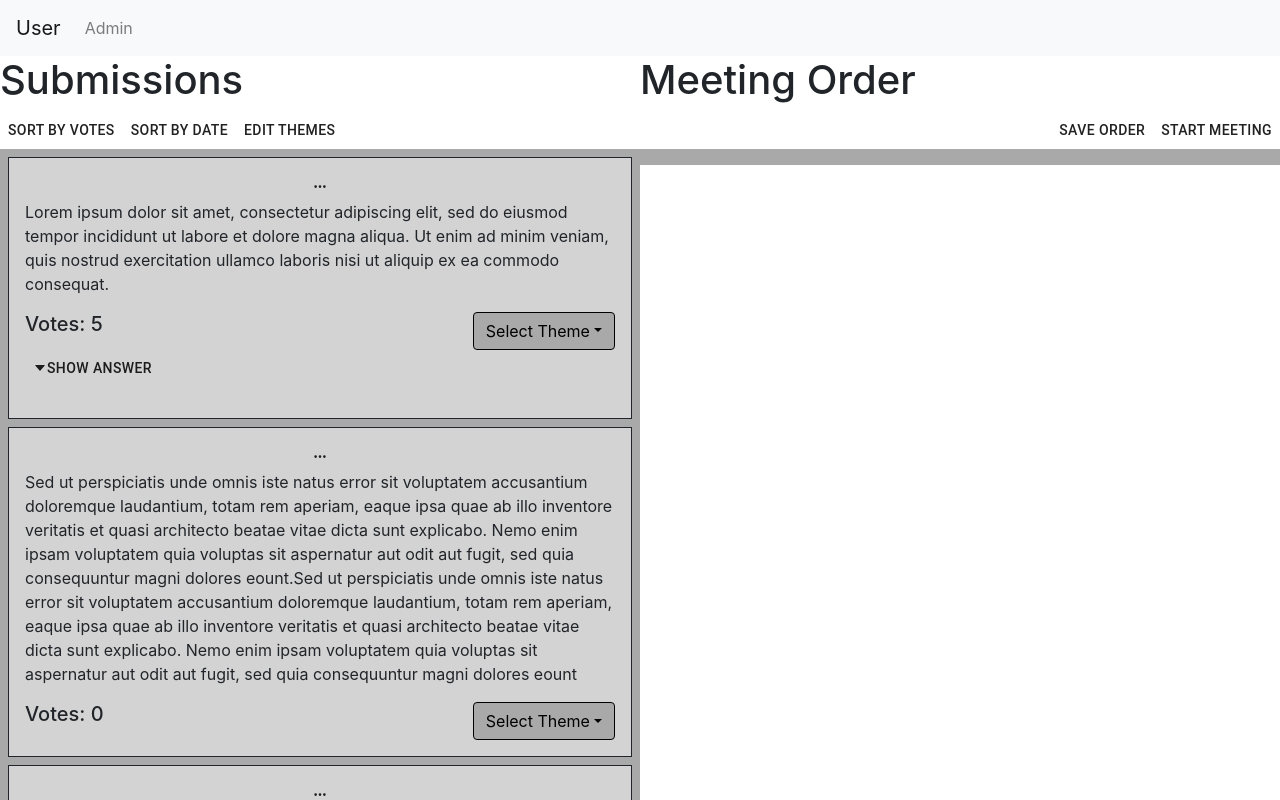
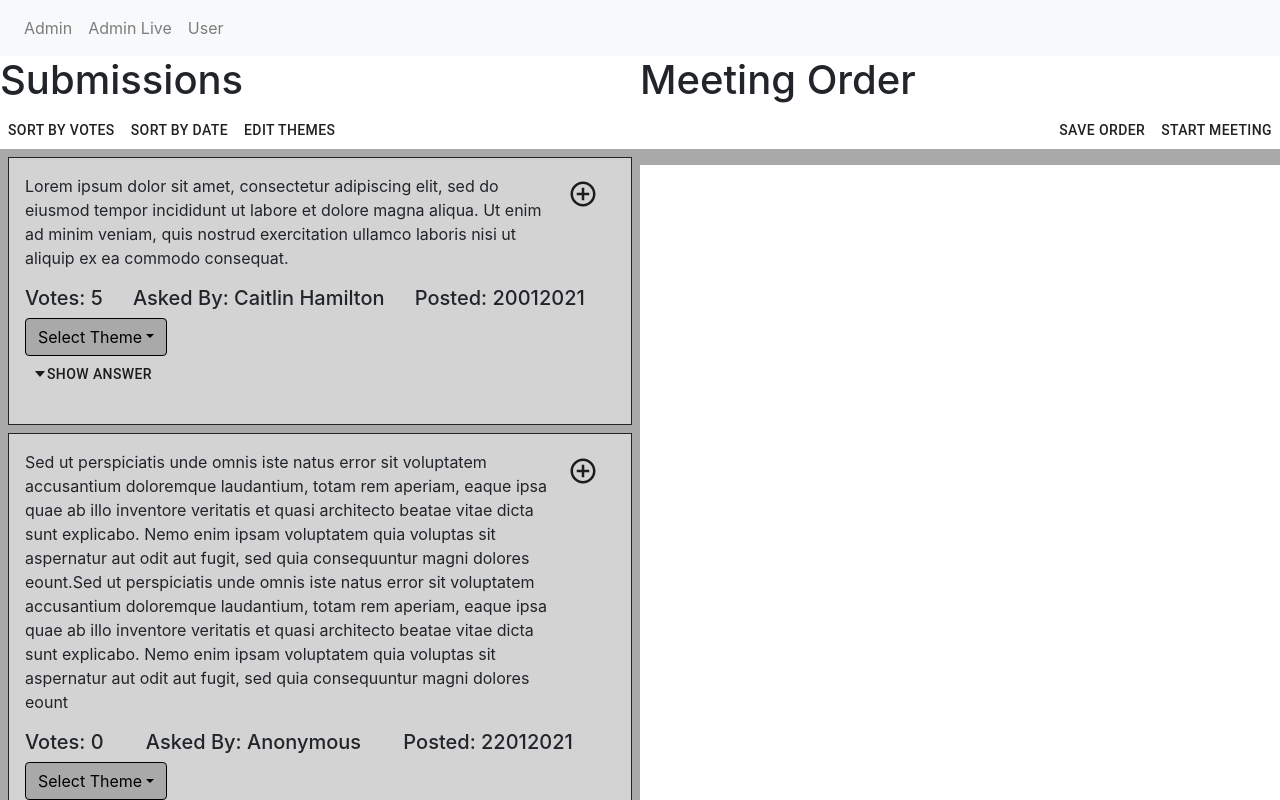
Before and after one commit to caitlin-hamilton/AskMeAnything, a React (Create React App) app: page /admin in a window 1280 px wide. Shown: the top 800 px of the page. Built offline with nearby package versions, Linux system fonts and the light colour scheme.

Commit message:
answer admin logic and styling added

```diff
--- a/src/Admin.js
+++ b/src/Admin.js
@@ -188,7 +188,7 @@ export default class AdminBoard extends Component {
                                         ref={provided.innerRef}
                                         style={getListStyle(snapshot.isDraggingOver)}>
                                         {this.state.inputData.map((item, index) => (
-                                            <AdminQuestion  provided={provided} snapshot = {snapshot} text={item.text} key={item.id} dragId={item.id} index={index} timePosted={item.timePosted} votes={item.votes} theme={item.theme} updateTheme={this.updateTheme} answer={item.answer}/>
+                                            <AdminQuestion  provided={provided} snapshot = {snapshot} text={item.text} key={item.id} dragId={item.id} index={index} timePosted={item.timePosted} votes={item.votes} theme={item.theme} updateTheme={this.updateTheme} answer={item.answer} poster={item.poster}/>
                                         ))}
                                         {provided.placeholder}
                                     </div>
@@ -202,7 +202,7 @@ export default class AdminBoard extends Component {
                                         ref={provided.innerRef}
                                         style={getListStyle(snapshot.isDraggingOver)}>
                                         {this.state.selected.map((item, index) => (
-                                            <AdminQuestion  provided={provided} snapshot = {snapshot} text={item.text} key={item.id} dragId={item.id} index={index} timePosted={item.timePosted} votes={item.votes} theme={item.theme} updateTheme={this.updateTheme} answer={item.answer}/>
+                                            <AdminQuestion  provided={provided} snapshot = {snapshot} text={item.text} key={item.id} dragId={item.id} index={index} timePosted={item.timePosted} votes={item.votes} theme={item.theme} updateTheme={this.updateTheme} answer={item.answer} poster={item.poster}/>
                                         ))}
                                         {provided.placeholder}
                                     </div>
--- a/src/AdminQuestion.js
+++ b/src/AdminQuestion.js
@@ -6,7 +6,8 @@ import Dropdown from 'react-bootstrap/Dropdown'
 import themes from './Themes'
 import Button from '@material-ui/core/Button';
 import AdminQuestionModal from './AdminQuestionModal';
-import {AiFillCaretDown, AiFillCaretUp} from "react-icons/ai";
+import {AiFillCaretDown, AiFillCaretUp, AiFillEdit} from "react-icons/ai";
+import {MdAddCircleOutline} from "react-icons/md"
 
 const grid = 8;
 
@@ -91,11 +92,14 @@ export default class AdminQuestion extends React.Component{
                             snapshot.isDragging,
                             provided.draggableProps.style
                         )}>
-                            <Button className="editButton" onClick={() => this.switchModal()}>{<GoKebabHorizontal/>}</Button>
                             <p className="question">{this.props.text}</p>
+                            <Button className="editButton" onClick={() => this.switchModal()}>{<MdAddCircleOutline size={30}/>}</Button>
                             <AdminQuestionModal isModalOpen={this.state.isModalOpen} addAnswer={this.addAnswer} answer={this.state.answer} switchModal={() => this.switchModal()}/>
-                            <h5 className="textStyle">Votes: {this.props.votes} </h5>
-                            <Dropdown onSelect={this.updateTheme} title={<span>Dropdown</span>} className="dropdown">
+                            <div className="textContainer">
+                                <h5 className="textStyle">Votes: {this.props.votes} </h5>
+                                <h5 className="textStyle">Asked By: {this.props.poster}</h5>
+                                <h5 className="textStyle">Posted: {this.props.timePosted}</h5>
+                                <Dropdown onSelect={this.updateTheme} title={<span>Dropdown</span>} className="dropdown">
                                 <Dropdown.Toggle className="dropdown">
                                 {this.state.theme}
                                 </Dropdown.Toggle>
@@ -103,6 +107,7 @@ export default class AdminQuestion extends React.Component{
                                     {themes.map((item) => <Dropdown.Item eventKey={item}>{item}</Dropdown.Item>)}
                                 </Dropdown.Menu>
                             </Dropdown>
+                            </div>
                             {this.renderReply()}
                     </div>
                 )}
--- a/src/AdminQuestionModal.js
+++ b/src/AdminQuestionModal.js
@@ -18,7 +18,7 @@ export default function AdminQuestionModal(props) {
           </Modal.Header>
           <Modal.Body>
             <form onSubmit={submit}>
-                <textarea onChange={e => setAnswer(e.target.value)} className="submitQuestionText">{(props.answer) ? props.answer : 'Add answer here..'}</textarea>
+                <textarea placeholder="Add answer here..." onChange={e => setAnswer(e.target.value)} className="submitQuestionText">{(props.answer) ? props.answer : ''}</textarea>
                 <input type="submit" value="Submit"/>
             </form>
             <div style={{height:'25px'}}></div>
--- a/src/App.css
+++ b/src/App.css
@@ -96,16 +96,25 @@ button.adminButton:nth-last-child(2) {
 }
 
 .question {
-  flex: 80%
+  flex: 80%;
 }
 .editButton {
-  padding:0;
+  padding: 1%!important;
   height:10%;
-  flex: 100%;
+  flex: 0%;
+}
+
+.textContainer {
+  display: flex;
+  width: 100%;
+  flex-direction: row;
+  flex-wrap: wrap;
+  align-items: baseline;
 }
 .textStyle {
-  flex: 60%;
+  flex-grow:2
 }
+
 
 .answerContainer {
   flex-direction: row;
--- a/src/App.js
+++ b/src/App.js
@@ -18,11 +18,12 @@ export default function App() {
     <Router>
       <div>
       <Navbar bg="light" expand="lg">
-        <Navbar.Brand href="/">User</Navbar.Brand>
         <Navbar.Toggle aria-controls="basic-navbar-nav" />
         <Navbar.Collapse id="basic-navbar-nav">
           <Nav className="me-auto">
             <Nav.Link href="admin">Admin</Nav.Link>
+            <Nav.Link href="adminLive">Admin Live</Nav.Link>
+            <Nav.Link href="/">User</Nav.Link>
           </Nav>
         </Navbar.Collapse>
     </Navbar>
```
Also changed, not shown: 1 other file (tests, documents, lock files or other folders).
